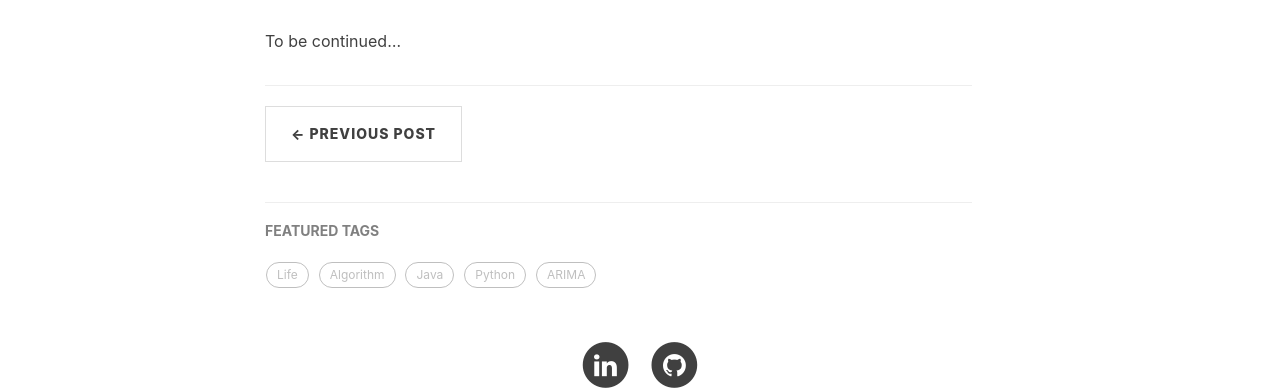
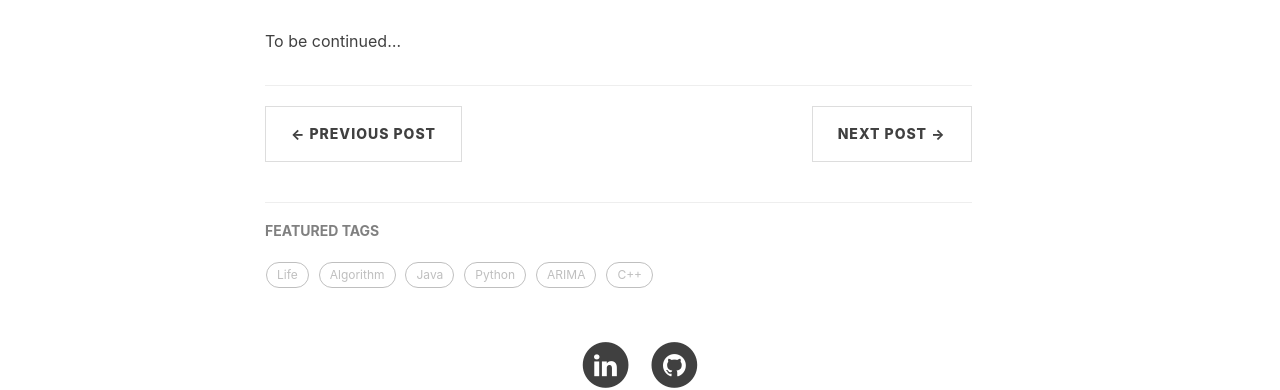
Before and after one commit to faushine/faushine.github.io, a Jekyll site: the page built from _posts/2019-06-05-ErrorProne-Introduction.md, in a window 1280 px wide. Shown: the part 1735-2125 px from the top of the page. Built offline with Jekyll 4.4.1, drawn with Linux system fonts in a browser that asks for light colours; nearby versions of some CDN libraries; comment, search, counter and statistics services are not loaded.

Commit message:
fix bugs

```diff
--- a/_config.yml
+++ b/_config.yml
@@ -33,7 +33,7 @@ anchorjs: true                          # if you want to customize anchor. check
 
 # Gems
 # from PR#40, to support local preview for Jekyll 3.0
-gems: [jekyll-paginate]
+plugins: [jekyll-paginate]
 
 
 
--- a/_layouts/page.html
+++ b/_layouts/page.html
@@ -39,7 +39,7 @@ layout: default
                     <h5><a href="{{'/tags/' | prepend: site.baseurl }}">FEATURED TAGS</a></h5>
                     <div class="tags">
         				{% for tag in site.tags %}
-                            {% if tag[1].size > {{site.featured-condition-size}} %}
+                            {% if tag[1].size > site.featured-condition-size %}
                 				<a href="{{ site.baseurl }}/tags/#{{ tag[0] }}" title="{{ tag[0] }}" rel="{{ tag[1].size }}">
                                     {{ tag[0] }}
                                 </a>
@@ -88,7 +88,7 @@ layout: default
                     <h5><a href="{{'/tags/' | prepend: site.baseurl }}">FEATURED TAGS</a></h5>
                     <div class="tags">
                         {% for tag in site.tags %}
-                            {% if tag[1].size > {{site.featured-condition-size}} %}
+                            {% if tag[1].size > site.featured-condition-size %}
                                 <a href="{{ site.baseurl }}/tags/#{{ tag[0] }}" title="{{ tag[0] }}" rel="{{ tag[1].size }}">
                                     {{ tag[0] }}
                                 </a>
--- a/_layouts/post.html
+++ b/_layouts/post.html
@@ -52,28 +52,6 @@ layout: default
                 {{ content }}
 
                 <hr>
-
-                {% if site.duoshuo_share && site.duoshuo_username %}
-                <!-- 多说 Share start -->
-                </style>
-                <div class="ds-share" style="text-align: right" data-thread-key="{{page.id}}"
-                    data-title="{{page.title}}" data-url="{{site.url}}{{site.baseurl}}{{page.url}}"
-                    data-images="{{ site.url }}{{site.baseurl}}/{% if page.header-img %}{{ page.header-img }}{% else %}{{ site.header-img }}{% endif %}"
-                    data-content="{{ content | strip_html | truncate:80 }} | {{ site.SEOTitle }} ">
-                    <div class="ds-share-inline">
-                        <ul class="ds-share-icons-16">
-                            <li data-toggle="ds-share-icons-more"><a class="ds-more" href="#">分享到：</a></li>
-                            <li><a class="ds-wechat flat" href="javascript:void(0);" data-service="wechat">微信</a></li>
-                            <li><a class="ds-weibo flat" href="javascript:void(0);" data-service="weibo">微博</a></li>
-                            <li><a class="ds-douban flat" href="javascript:void(0);" data-service="douban">豆瓣</a></li>
-                        </ul>
-                        <div class="ds-share-icons-more">
-                        </div>
-                    </div>
-                    <hr>
-                </div>
-                <!-- 多说 Share end-->
-                {% endif %}
 
 
                 <ul class="pager">
@@ -148,7 +126,7 @@ layout: default
                     <h5><a href="/tags/">FEATURED TAGS</a></h5>
                     <div class="tags">
                         {% for tag in site.tags %}
-                        {% if tag[1].size > {{site.featured-condition-size}} %}
+                        {% if tag[1].size > site.featured-condition-size %}
                         <a href="{{ site.baseurl }}/tags/#{{ tag[0] }}" title="{{ tag[0] }}" rel="{{ tag[1].size }}">
                             {{ tag[0] }}
                         </a>
```
Also changed, not shown: other parts of _layouts/post.html (+0 -38 lines), _posts/2019-06-06-02-shell scripts.md (renamed from _posts/CS246-02-shell scripts.md, +1 -1 lines), _posts/2019-06-06-01-quotes.md (renamed from _posts/CS246-01-quotes.md), _posts/2019-06-06-03-SE & Testing.md (renamed from _posts/CS246-03-SE & Testing.md), _posts/2019-06-06-04-IO.md (renamed from _posts/CS246-04-IO.md), _posts/2019-06-06-05-parameters.md (renamed from _posts/CS246-05-parameters.md), _posts/2019-06-06-06-refenrence.md (renamed from _posts/CS246-06-refenrence.md), _posts/2019-06-06-07-separate compilation.md (renamed from _posts/CS246-07-separate compilation.md).
